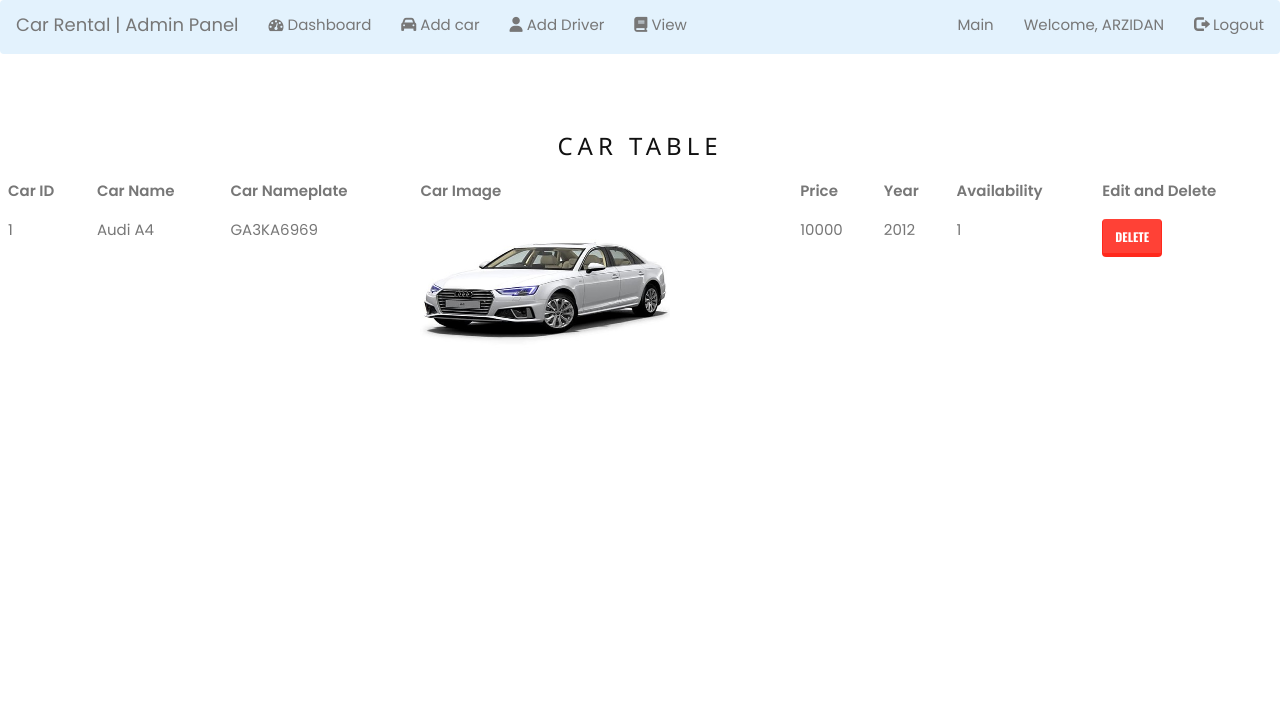
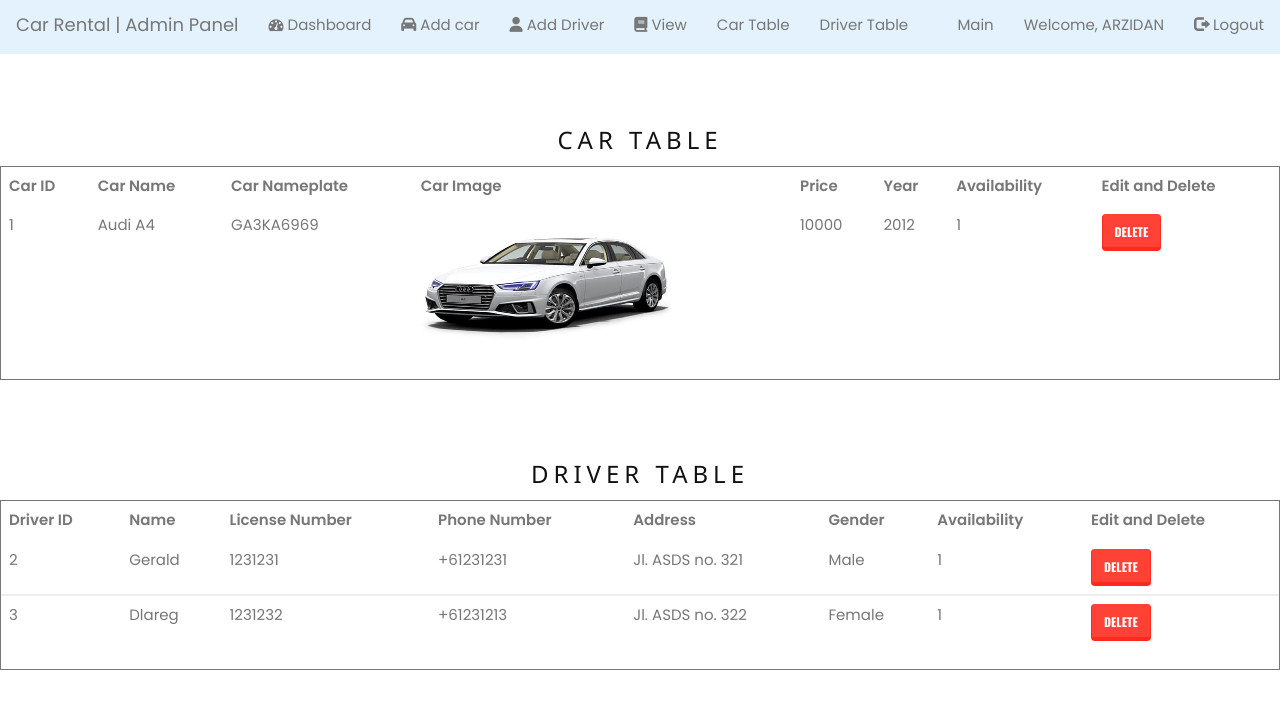
Before and after one commit to GeraldSutarso/Final_SSIP, a PHP site: page /admin_page.php in a window 1280 px wide. Shown: the top 709 px of the page. Run offline with PHP 8.4, Linux system fonts and the light colour scheme; a user stored in the database is signed in; data comes from the database, SQL or seed files in the repository; some libraries are stand-ins or nearby versions.

Commit message:
driver table admin page & navbar

```diff
--- a/admin_page.php
+++ b/admin_page.php
@@ -38,7 +38,7 @@ if(!isset($_SESSION['admin_name'])){
 
 
 </head>
-<body>
+<body><br><br><br>
 <?php
 include('navbar.php');
 if (isset($_GET['delete_car'])) {
@@ -52,7 +52,8 @@ if (isset($_GET['delete_driver'])) {
 <br>
 <br>
 <center>
-<h3> Car Table </h3>
+<h3 id="car_table"> Car Table </h3>
+<div style="border:solid 1px;">
 <?php $results = mysqli_query($conn, "SELECT * FROM cars");
 ?>
 <table class ="table">
@@ -86,6 +87,44 @@ if (isset($_GET['delete_driver'])) {
 	</tbody>
 	<?php }?>
 </table>
+</div>
+<br><br>
+<br><h3 id="driver_table"> Driver Table</h3>
+<div style="border:solid 1px;">
+<?php $result = mysqli_query($conn, "SELECT * FROM driver");
+?>
+<table class ="table">
+	<thead class="thead-dark">
+	<tr>
+		<th>Driver ID</th>
+		<th>Name</th>
+		<th>License Number</th>
+		<th>Phone Number</th>
+		<th>Address</th>
+		<th>Gender</th>
+		<th>Availability</th>
+		<th>Edit and Delete</th>
+	</tr>
+	</thead>
+	<tbody class="tbody-light">
+	<?php while ($display = mysqli_fetch_array($result)) {?>
+	<tr>
+		<td><?php echo $display['driver_id']; ?></td>
+		<td><?php echo $display['driver_name']; ?></td>
+		<td><?php echo $display['dl_number']; ?></td>
+		<td><?php echo $display['driver_phone']; ?></td>
+		<td><?php echo $display['driver_address']; ?></td>
+		<td><?php echo $display['driver_gender']; ?></td>
+		<td><?php echo $display['driver_availability']; ?></td>
+		<td>
+			<!-- <a href="admin_page.php?edit=<?php //echo $display['id']; ?>">Edit</a> |  -->
+			<a class="btn btn-danger" onclick="return confirm('Are you sure you want to delete this row?');" href="admin_page.php?delete_driver=<?php echo $display['driver_id']; ?>">Delete</a>
+		</td>
+	</tr>
+	</tbody>
+	<?php }?>
+</table>
+</div>
 
 <!-- <div class="ts-main-content">
 <?php //include('leftbar.php');?>
--- a/navbar.php
+++ b/navbar.php
@@ -1,5 +1,5 @@
 
-<nav class=" sticky-top navbar fixed-top navbar-light" style="background-color: #e3f2fd;">
+<nav class="navbar sticky-top navbar-fixed-top navbar-light" style="background-color: #e3f2fd;">
   <div class="container-fluid">
     <div class="navbar-header">
     <?php if($_SESSION['userType'] == 1){?>
@@ -10,6 +10,10 @@
 				<li><a href="tambahmobil.php"><i class="fa-solid fa-car"></i></i></i> Add car</a></li>
 				<li><a href="tambahdriver.php"><i class="fa-solid fa-user"></i></i> Add Driver</a></li>
 				<li><a href="view.php"><i class="fa-solid fa-book"></i></i></i> View</a></li>
+        <?php if(stripos($_SERVER['REQUEST_URI'], 'admin_page.php')){ ?>
+        <li><a href="#car_table">Car Table</a></li>
+        <li><a href="#driver_table">Driver Table</a></li>
+        <?php }?>
     </ul>
     <?php } else{?>
     <a class="navbar-brand" href="#">Car Rental</a>
```
Also changed, not shown: tambahdriver.php (+22 -1 lines), tambahmobil.php (+23 -2 lines).
